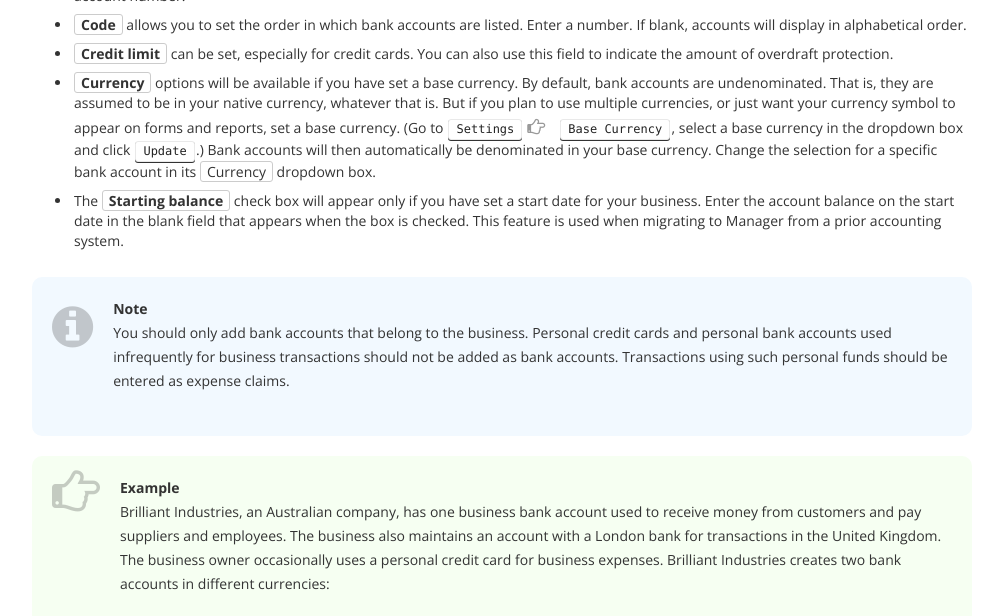
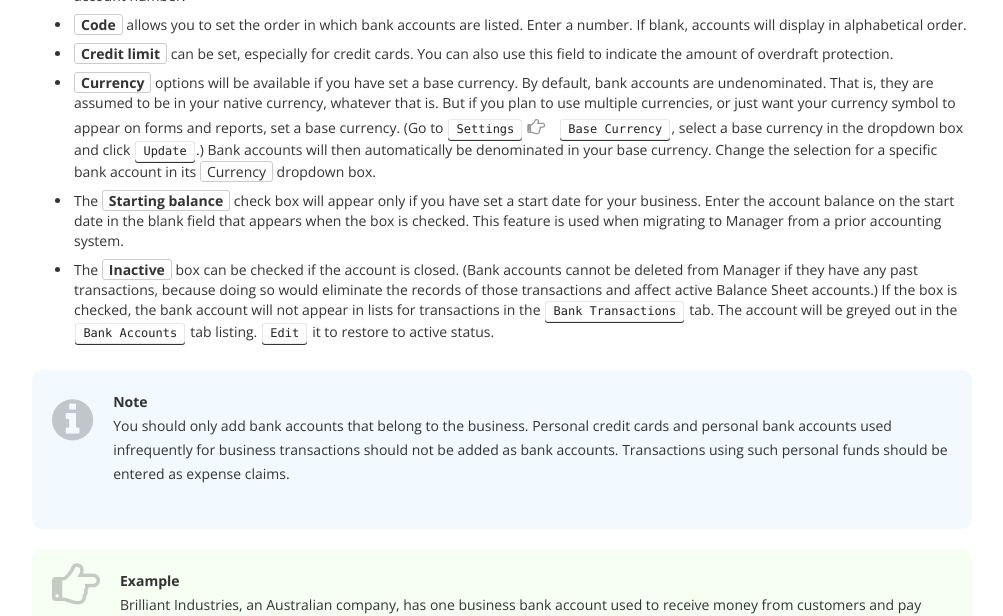
Before and after one commit to 3etechinns/www.manager.io, a Jekyll site: the page built from _guides/11367.html, in a window 1280 px wide and 900 px high, scrolled down 1277 px, cut to the strip 0-616 px from the top of the window. Shown: the whole strip, without its empty margins (138-1141 px from the left). Built offline with Jekyll 4.4.1, drawn with Linux system fonts in a browser that asks for light colours; nearby versions of some CDN libraries; comment, search, counter and statistics services are not loaded.

Commit message:
Guide update

```diff
--- a/_guides/11367.html
+++ b/_guides/11367.html
@@ -1,7 +1,7 @@
 ---
 layout: guide
 title: Set up a bank account
-tags: bank-accounts bank-account-form bank-transactions beginner
+tags: bank-account-form bank-accounts bank-transactions beginner
 ---
 {% raw %}
 <p><strong>Bank accounts</strong> are sources or repositories of money maintained by a financial institution of any type. Virtually every business needs at least one bank account. Possibilities include:</p>
@@ -28,6 +28,7 @@ tags: bank-accounts bank-account-form bank-transactions beginner
 <li>
 <strong><code>Currency</code></strong> options will be available if you have set a base currency. By default, bank accounts are undenominated. That is, they are assumed to be in your native currency, whatever that is. But if you plan to use multiple currencies, or just want your currency symbol to appear on forms and reports, set a base currency. (Go to <kbd>Settings</kbd> <strong><i class="fa fa-hand-o-right" style="margin-right: 10px; color: #999; font-size: 18px; padding-top: 5px"></i></strong> <kbd>Base Currency</kbd>, select a base currency in the dropdown box and click <kbd>Update</kbd>.) Bank accounts will then automatically be denominated in your base currency. Change the selection for a specific bank account in its <code>Currency</code> dropdown box.</li>
 <li>The <strong><code>Starting balance</code></strong> check box will appear only if you have set a start date for your business. Enter the account balance on the start date in the blank field that appears when the box is checked. This feature is used when migrating to Manager from a prior accounting system.</li>
+<li>The <strong><code>Inactive</code></strong> box can be checked if the account is closed. (Bank accounts cannot be deleted from Manager if they have any past transactions, because doing so would eliminate the records of those transactions and affect active Balance Sheet accounts.) If the box is checked, the bank account will not appear in lists for transactions in the <kbd>Bank Transactions</kbd> tab. The account will be greyed out in the <kbd>Bank Accounts</kbd> tab listing. <kbd>Edit</kbd> it to restore to active status.</li>
 </ul>
 <table style="background-color: #F2F9FF; border-radius: 10px; margin-bottom: 20px"><tr><td style="font-size: 48px; opacity: 0.25; padding: 20px; padding-top: 15px; padding-right: 0px; vertical-align: top"><i class="fa fa-info-circle"></i></td><td style="padding: 20px">
 <p><strong>Note</strong><br>
```
